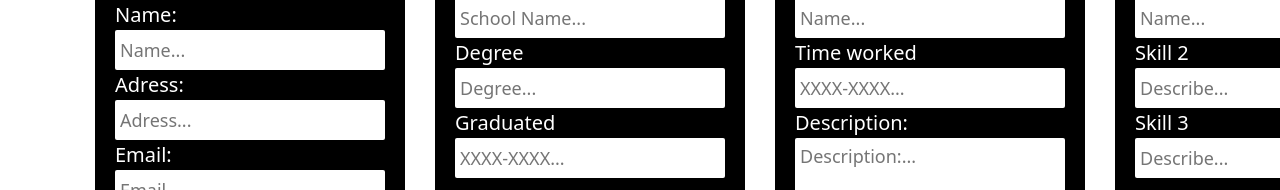
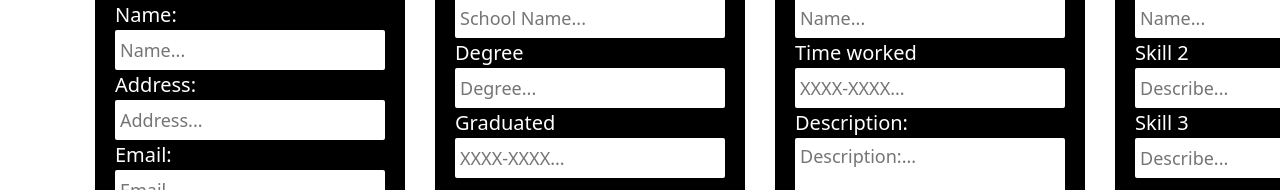
Before and after one commit to sdjkafkasdfhksjadf/resume-and-me, a React (Create React App) app: page /BasicTemplateBuild in a window 1280 px wide. Shown: the part 155-345 px from the top of the page. Built offline with nearby package versions, Linux system fonts and the light colour scheme; no server answers; sample sign-in values are in the browser's storage.

Commit message:
Update BasicTemplateBuild.js

```diff
--- a/src/components/templates/BasicTemplateBuild.js
+++ b/src/components/templates/BasicTemplateBuild.js
@@ -88,9 +88,9 @@ function CreatePost() {
                setName(event.target.value);
              }}
           />
-          <label> Adress:</label>
+          <label> Address:</label>
           <input
-             placeholder="Adress..."
+             placeholder="Address..."
              onChange={(event) => {
                setAdress(event.target.value);
              }}
```
